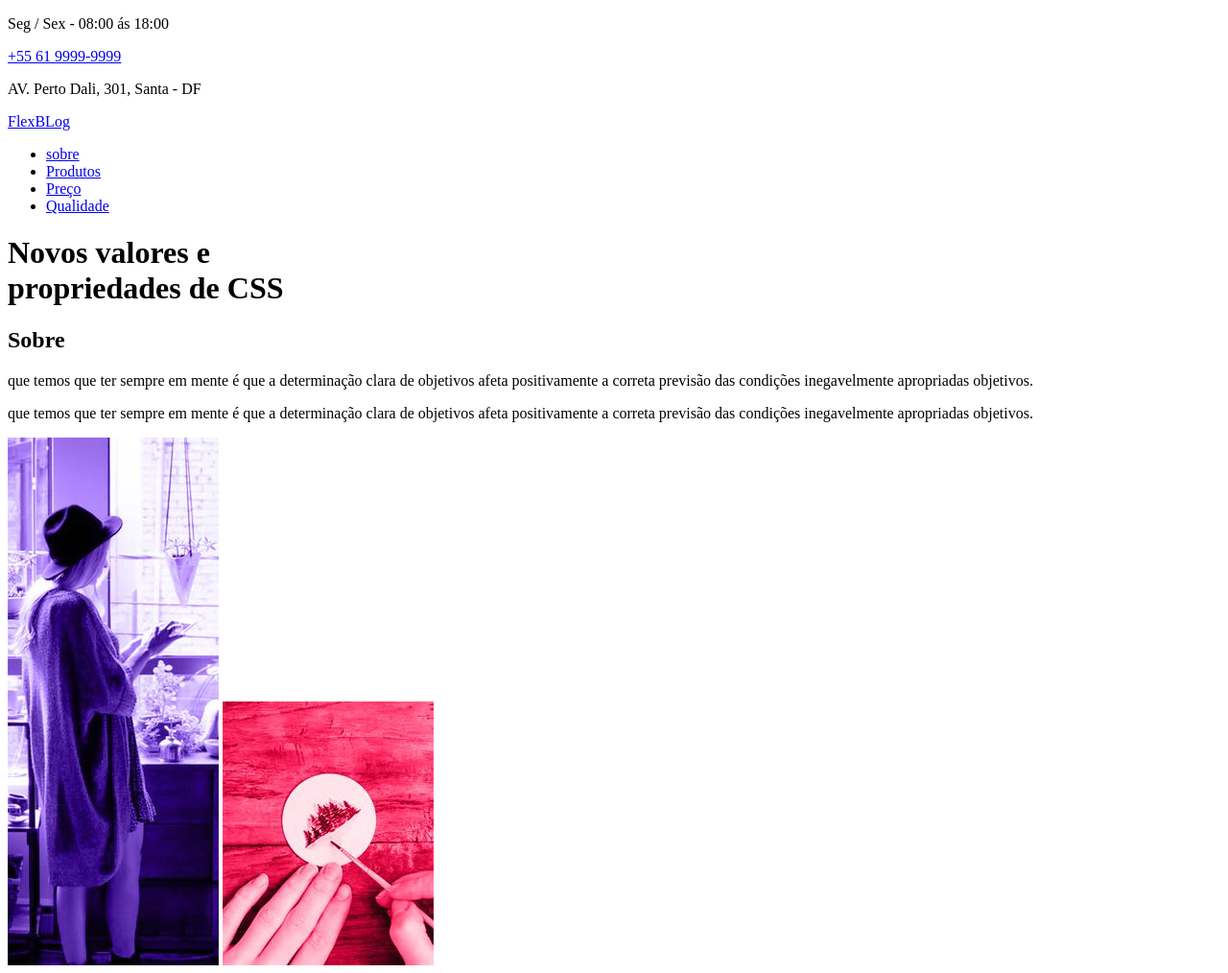
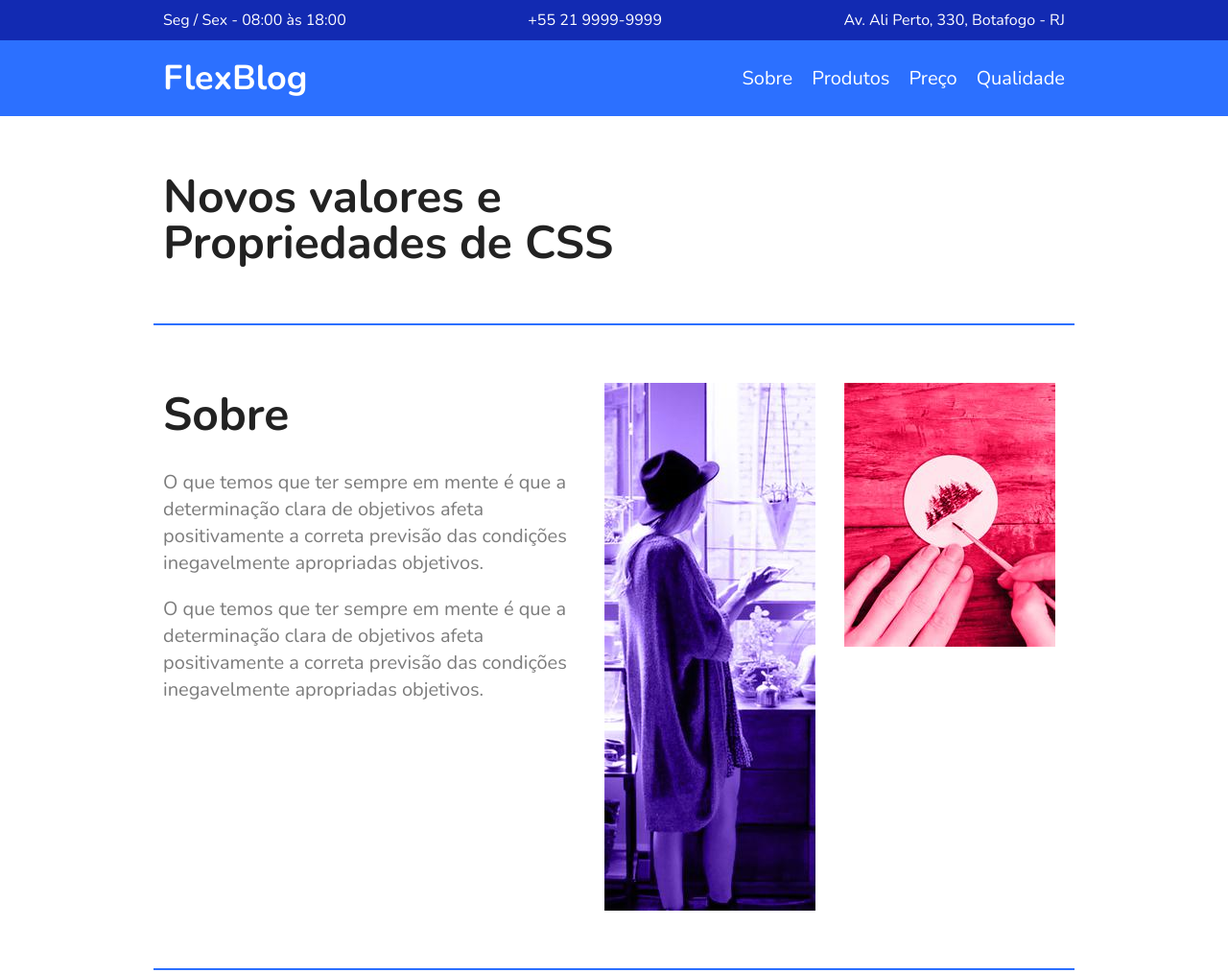
Before and after one commit to miguelsanglard/FlexBlog, a plain HTML site: page index.html in a window 1280 px wide. Shown: the top 1014 px of the page at 96% size. Drawn offline with nearby package versions, Linux system fonts and the light colour scheme.

Commit message:
CSS info, menu e sobre

```diff
--- a/index.html
+++ b/index.html
@@ -13,39 +13,44 @@
 
 <body>
 
-  <div class="superinfo-BG">
+
+  <div class="superinfo-bg">
     <div class="superinfo">
-      <p>Seg / Sex - 08:00 ás 18:00</p>
-      <a href="tel:+55 61 9999-9999">+55 61 9999-9999</a>
-      <p>AV. Perto Dali, 301, Santa - DF</p>
+      <p>Seg / Sex - 08:00 às 18:00</p>
+      <a href="tel:+552199999999">+55 21 9999-9999</a>
+      <p>Av. Ali Perto, 330, Botafogo - RJ</p>
     </div>
   </div>
+
   <header class="menu-bg">
     <div class="menu">
       <div class="menu-logo">
-        <a href="#">FlexBLog</a>
+        <a href="#">FlexBlog</a>
       </div>
-      <nav>
+      <nav class="menu-nav">
         <ul>
-          <li><a href="#sobre">sobre</a></li>
+          <li><a href="#sobre">Sobre</a></li>
           <li><a href="#produtos">Produtos</a></li>
-          <li><a href="#preço">Preço</li>
+          <li><a href="#preco">Preço</a></li>
           <li><a href="#qualidade">Qualidade</a></li>
         </ul>
       </nav>
     </div>
   </header>
 
-  <h1 class="introducao">Novos valores e<br>propriedades de CSS</h1>
-  <section class="sobre" id="#sobre">
+  <h1 class="introducao">Novos valores e<br>Propriedades de CSS</h1>
+
+  <section class="sobre" id="sobre">
     <div class="sobre-info">
       <h1>Sobre</h1>
-      <p class="um"> que temos que ter sempre em mente é que a determinação clara de objetivos afeta positivamente a correta previsão das condições inegavelmente apropriadas objetivos.</p>
-      <p class="dois"> que temos que ter sempre em mente é que a determinação clara de objetivos afeta positivamente a correta previsão das condições inegavelmente apropriadas objetivos.</p>
+      <p>O que temos que ter sempre em mente é que a determinação clara de objetivos afeta positivamente a correta previsão das condições inegavelmente apropriadas objetivos.</p>
+      <p>O que temos que ter sempre em mente é que a determinação clara de objetivos afeta positivamente a correta previsão das condições inegavelmente apropriadas objetivos.</p>
     </div>
     <div class="sobre-img">
-      <img src="./img/sobre1.jpg" alt="sobre 1">
-      <img src="./img/sobre2.jpg" alt="sobre 2">
+      <img src="img/sobre1.jpg" alt="Sobre 1">
+    </div>
+    <div class="sobre-img">
+      <img src="img/sobre2.jpg" alt="Sobre 2">
     </div>
   </section>
   <section class="produtos" id="produtos">
--- a/style.css
+++ b/style.css
@@ -0,0 +1,175 @@
+body,
+h1,
+h2,
+p,
+ul,
+li,
+a {
+  margin: 0px;
+  padding: 0px;
+}
+
+body {
+  font-family: "Nunito", Helvetica, Arial, sans-serif;
+  color: #222222;
+}
+
+ul {
+  list-style: none;
+}
+
+a {
+  text-decoration: none;
+}
+
+img {
+  display: block;
+  max-width: 100%;
+}
+
+* {
+  box-sizing: border-box;
+}
+
+/*Superinfo*/
+
+.superinfo-bg {
+  background: #122ab2;
+  color: white;
+}
+
+.superinfo {
+  max-width: 960px;
+  margin: 0 auto;
+  display: flex;
+  justify-content: space-between;
+  flex-wrap: wrap;
+  padding-top: 10px;
+}
+
+.superinfo p,
+.superinfo a {
+  margin: 0 10px 10px 10px;
+}
+
+.superinfo a {
+  color: white;
+}
+
+/*Menu*/
+
+.menu-bg {
+  background: #2c70ff;
+}
+
+.menu {
+  max-width: 960px;
+  margin: 0 auto;
+  padding: 15px 0;
+  display: flex;
+  flex-wrap: wrap;
+  justify-content: space-between;
+  align-items: center;
+}
+
+.menu a {
+  color: white;
+}
+
+.menu-logo a {
+  font-size: 2.25em;
+  font-weight: bold;
+  margin: 0 10px;
+}
+
+.menu-nav ul {
+  display: flex;
+  flex-wrap: wrap;
+}
+
+.menu-nav a {
+  font-size: 1.25em;
+  display: block;
+  padding: 10px;
+}
+
+.menu-nav a:hover {
+  color: #122ab2;
+}
+
+/*Introdução*/
+
+.introducao {
+  font-size: 3em;
+  line-height: 1;
+  max-width: 960px;
+  margin: 0 auto;
+  padding: 60px 10px;
+}
+
+/*Sobre*/
+
+.sobre {
+  border-top: 2px solid #2c70ff;
+  border-bottom: 2px solid #2c70ff;
+  max-width: 960px;
+  margin: 0 auto;
+  padding: 60px 0;
+  display: flex;
+  flex-wrap: wrap;
+}
+
+.sobre-info {
+  flex: 2 1 300px;
+  margin: 0 10px;
+}
+
+.sobre-info h1 {
+  font-size: 3em;
+  margin-bottom: 0.5em;
+}
+
+.sobre-info p {
+  font-size: 1.25em;
+  line-height: 1.4;
+  margin-bottom: 1em;
+  color: #7c7c7c;
+}
+
+.sobre-img {
+  flex: 1 1 160px;
+  margin: 0 10px;
+}
+
+.produtos {
+  max-width: 960px;
+  margin: 60px auto;
+}
+.produtos h1 {
+  font-size: 3em;
+  margin: 0 10px 60px 10px;
+}
+.produtos-container {
+  display: flex;
+  flex-wrap: wrap;
+  align-items: flex-end;
+}
+.produtos-item {
+  flex: 1 1 175px;
+  margin: 10px;
+}
+.produtos-item h2 {
+  font-size: 3em;
+  color: #a4a4a4;
+  background: #f7f7f7;
+  padding: 60px 20px;
+}
+.purple {
+  border-top: 8px solid #ae81ff;
+}
+.pink {
+  border-top: 8px solid #f9265e;
+}
+.blue {
+  border-top: 8px solid #66d9eb;
+}
```
